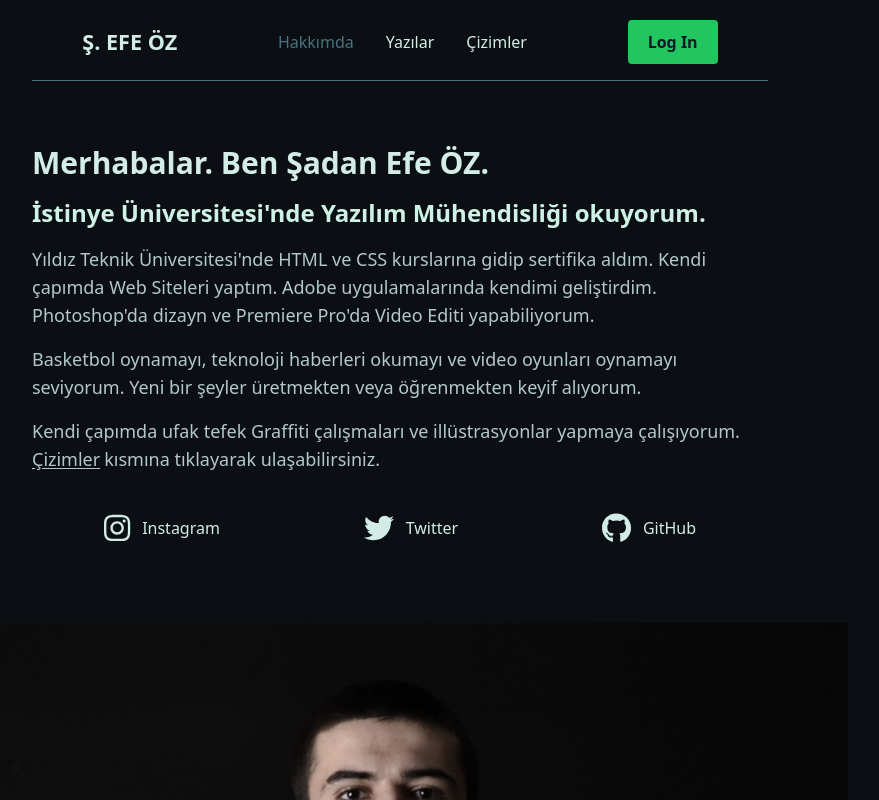
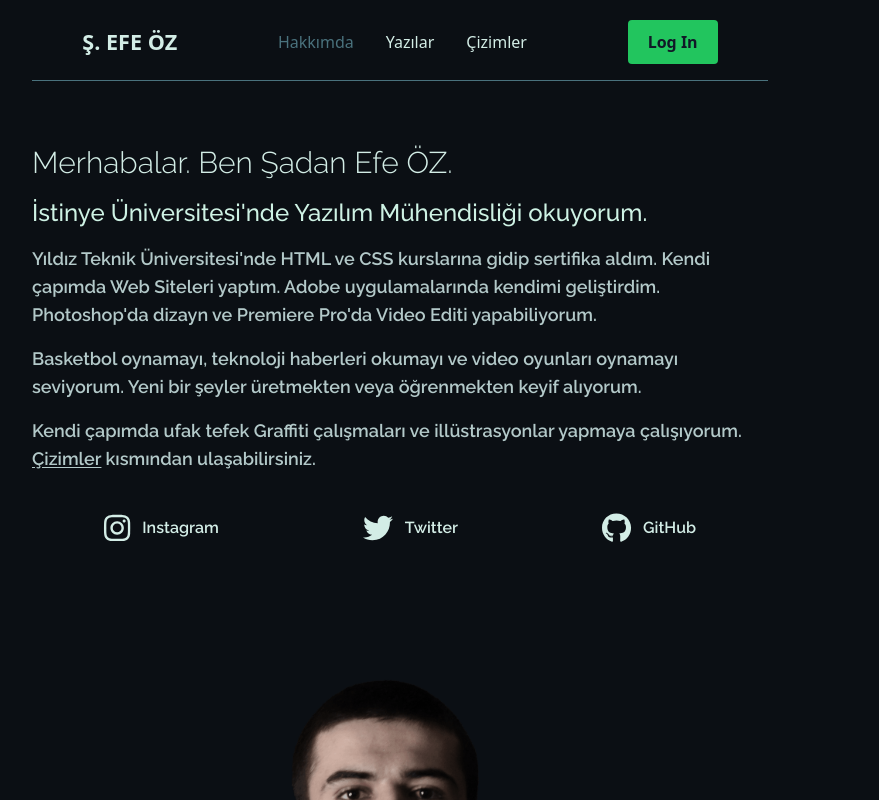
Before and after one commit to sefeoz/blog-next-seo, a Next.js app: page / in a window 1280 px wide. Shown: the top 800 px of the page, without its empty margins (240-1119 px from the left). Built offline with nearby package versions, Linux system fonts and the light colour scheme.

Commit message:
update-fonts

```diff
--- a/pages/blog/[...slug].js
+++ b/pages/blog/[...slug].js
@@ -63,8 +63,8 @@ useEffect(()=>{
 
     <div className="site-container">
         <article className="pb-20">
-            <h1 className="font-bold text-4xl mb-6 text-light-blue">{post.frontMatter.title}</h1>
-            <h2 className="font-semibold text-xl mb-6 text-semi-blue">{post.frontMatter.excerpt}</h2>
+            <h1 className=" text-4xl mb-6 text-light-blue raleway-light">{post.frontMatter.title}</h1>
+            <h2 className="ralraleway-md text-xl mb-6 text-semi-blue">{post.frontMatter.excerpt}</h2>
             <hr className="my-3 border-gray-500 "/>
             <div className="prose text-normal-blue">{content}</div>
             <p className="text-end font-thin pt-10 text-gray-500">{post.frontMatter.date}</p>
--- a/pages/blog/index.js
+++ b/pages/blog/index.js
@@ -22,9 +22,9 @@ function BlogPage({posts}){
                     space-y-8 p-5 rounded-[24px] text-center">
                         <div className="flex flex-col  items-center justify-center">
                             <Link href={post.url}>
-                                <a><img src={post.frontMatter.image} width={300} className="rounded-full max-h-[10rem] hover:shadow-md hover:shadow-dark-blue ease-in-out duration-150" alt=""/></a>
+                                <a><img src={post.frontMatter.image} width={300} className="rounded-xl max-h-[10rem] hover:shadow-md hover:shadow-dark-blue ease-in-out duration-150" alt=""/></a>
                             </Link>
-                            <h2 className="text-xl font-bold text-light-blue hover:text-dark-blue
+                            <h2 className="text-xl lato text-light-blue hover:text-dark-blue
                          ease-in-out duration-150 mt-4">
                                 <Link href={post.url}>
                                     <a>{post.frontMatter.title}</a>
@@ -32,7 +32,7 @@ function BlogPage({posts}){
                             </h2>
 
                         </div>
-                        <p className="text-semi-blue">{post.frontMatter.excerpt}</p>
+                        <p className="text-semi-blue raleway-semibold">{post.frontMatter.excerpt}</p>
                         <div className="text-slate-600" >
                             <span>{post.frontMatter.date}</span>
                         </div>
--- a/pages/index.js
+++ b/pages/index.js
@@ -20,24 +20,24 @@ function HomePage() {
         <div className="site-container">
             <div className="space-y-4 mx-5 md:mx-0">
 
-            <h1 className="text-3xl font-bold text-light-blue">
+            <h1 className="raleway-light text-3xl  text-light-blue">
                 Merhabalar. Ben Şadan Efe ÖZ.
             </h1>
-            <h2 className="text-2xl font-semibold text-semi-blue">
+            <h2 className="text-2xl raleway-md text-semi-blue">
                 İstinye Üniversitesi'nde Yazılım Mühendisliği okuyorum.
             </h2>
-            <p className="text-lg text-normal-blue">
+            <p className="text-lg text-normal-blue raleway-semibold">
                 Yıldız Teknik Üniversitesi'nde HTML ve CSS kurslarına gidip
                 sertifika aldım. Kendi çapımda Web Siteleri yaptım.
                 Adobe uygulamalarında kendimi geliştirdim.
                 Photoshop'da dizayn ve Premiere Pro'da Video Editi yapabiliyorum.
             </p>
-            <p className="text-lg text-normal-blue">
+            <p className="text-lg text-normal-blue raleway-semibold">
                 Basketbol oynamayı,
                 teknoloji haberleri okumayı ve video oyunları oynamayı seviyorum.
             Yeni bir şeyler üretmekten veya öğrenmekten keyif alıyorum.
             </p>
-            <p className="text-lg text-normal-blue">
+            <p className="text-lg text-normal-blue raleway-semibold">
                 Kendi çapımda ufak tefek Graffiti çalışmaları
                 ve illüstrasyonlar yapmaya çalışıyorum.
                 <br/>
@@ -47,11 +47,11 @@ function HomePage() {
                     Çizimler
                 </a>
             </Link>
-                kısmına tıklayarak ulaşabilirsiniz.
+                kısmından ulaşabilirsiniz.
             </p>
             </div>
         </div>
-    <div className=" site-container flex items-center justify-around mt-10">
+    <div className=" site-container flex items-center justify-around mt-10 raleway-semibold">
         <Link href="https://www.instagram.com/sefeoz/">
             <a target="_blank" className="flex items-center text-light-blue hover:text-dark-blue ease-in-out duration-200">
                 <FontAwesomeIcon icon={faInstagram} className="text-3xl md:mr-3 mr-2"></FontAwesomeIcon>
@@ -73,7 +73,7 @@ function HomePage() {
 
     </div>
             <div className="site-4xl-container mt-10 mx-4  md:mx-auto">
-                <img className="py-10 saturate-50" src="/me.JPG" alt=""/>
+                <img className="py-10 saturate-50" src="/me-1.png" alt=""/>
             </div>
     </div>
     </>
--- a/pages/photos.js
+++ b/pages/photos.js
@@ -14,10 +14,10 @@ function PhotosPage({ photos, stats }) {
 
 
 
-    <div className="site-4xl-container mx-5 lg:mx-auto">
+    <div className="mx-5 lg:mx-auto lg:px-32">
         <p className="text-lg text-normal-blue mb-10 site-container">Kendi Çapımda Photoshop ve Procreate kullanarak illüstrasyon ve çizim çalışmaları yapıyorum. <br/>
             Çocukluğumdan beri sürekli bir şeyler çizmekten zevk alıyorum.</p>
-        <div className="columns-xs gap-6 space-y-6 ">
+        <div className="columns-xs gap-6 space-y-6">
             <div><img src="/kelscratch.PNG" alt=""/></div>
             <div><img src="/kelmoon.PNG" alt=""/></div>
             <div><img src="/spide.PNG" alt=""/></div>
--- a/styles/global.css
+++ b/styles/global.css
@@ -1,4 +1,4 @@
-@tailwind base;
+@import url('https://fonts.googleapis.com/css2?family=Kanit:wght@500&family=Lato:wght@700&family=Raleway:wght@300;500;600&display=swap');@tailwind base;
 @tailwind components;
 @tailwind utilities;
 
@@ -13,5 +13,23 @@
      html{
     background:#0b0f14
     }
+    .lato{
+        font-family: 'Lato', sans-serif;
+    }
+    .kanit{
+        font-family: 'Kanit', sans-serif;
+    }
+    .raleway-light{
+        font-family: 'Raleway', sans-serif;
+        font-weight: 300;
+    }
+    .raleway-md{
+        font-family: 'Raleway', sans-serif;
+        font-weight: 500;
+    }
+    .raleway-semibold{
+        font-family: 'Raleway', sans-serif;
+        font-weight: 600;
+    }
 
 }
```
Also changed, not shown: public/me-1.png (added), 1 other file (tests, documents, lock files or other folders).
